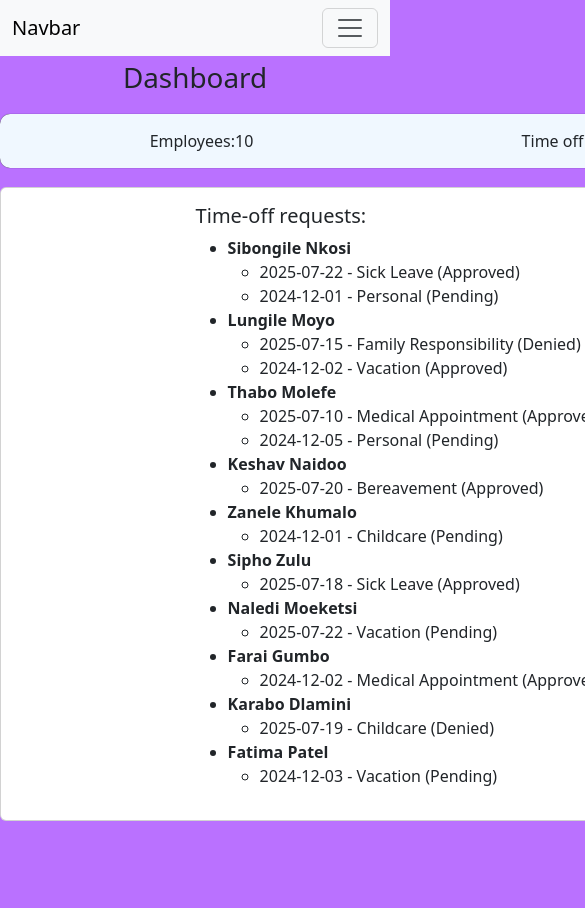
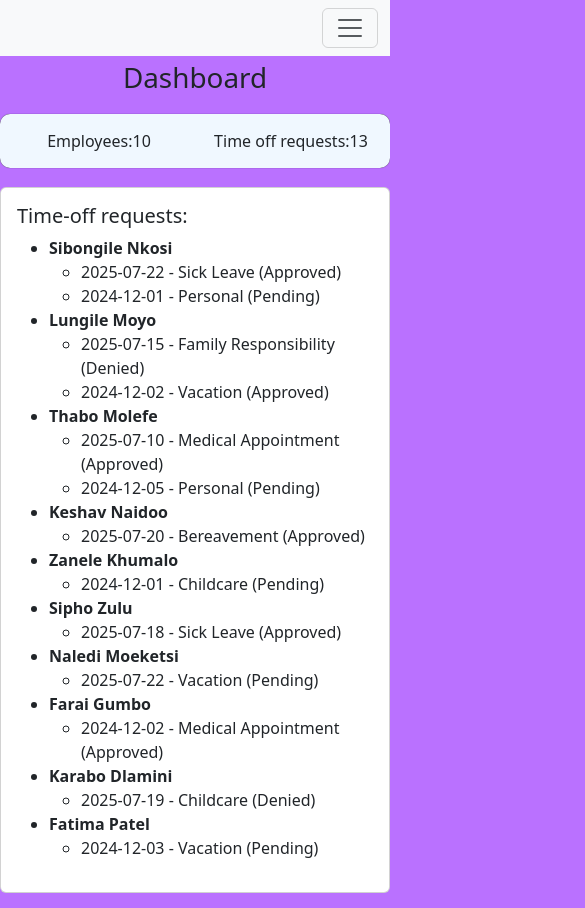
Before and after one commit to marcofisher21-svg/Group-12-repo, a Vue app: page /dashboard in a window 390 px wide. Shown: the top 908 px of the page, 585 px wide, since content can reach past the window. Before the commit the page ends 844 px from the top, so only its background shows below. Built offline with nearby package versions, Linux system fonts and the light colour scheme.

Commit message:
added the data to folder and adjusted for mobile screens

```diff
--- a/src/components/NavBar.vue
+++ b/src/components/NavBar.vue
@@ -5,7 +5,7 @@ import { RouterLink } from 'vue-router';
 <template>
   <nav class="navbar navbar-expand-lg bg-body-tertiary">
   <div class="container-fluid">
-    <a class="navbar-brand" href="#">Navbar</a>
+    <a class="navbar-brand" href="#"></a>
     <button class="navbar-toggler" type="button" data-bs-toggle="collapse" data-bs-target="#navbarSupportedContent" aria-controls="navbarSupportedContent" aria-expanded="false" aria-label="Toggle navigation">
       <span class="navbar-toggler-icon"></span>
     </button>
--- a/src/views/DashboardPage.vue
+++ b/src/views/DashboardPage.vue
@@ -61,12 +61,12 @@ onMounted(async () => {
   background-color: aliceblue;
   padding: 15px;
   margin: 5% auto;
-  width: 800px;
+
   box-shadow: 0 0 0.8px rgb(0, 0, 0);
   border-radius: 10px;
 }
 .card {
-  width: 800px;
+
   align-items: center;
   justify-content: center;
   margin: 15px auto;
```
